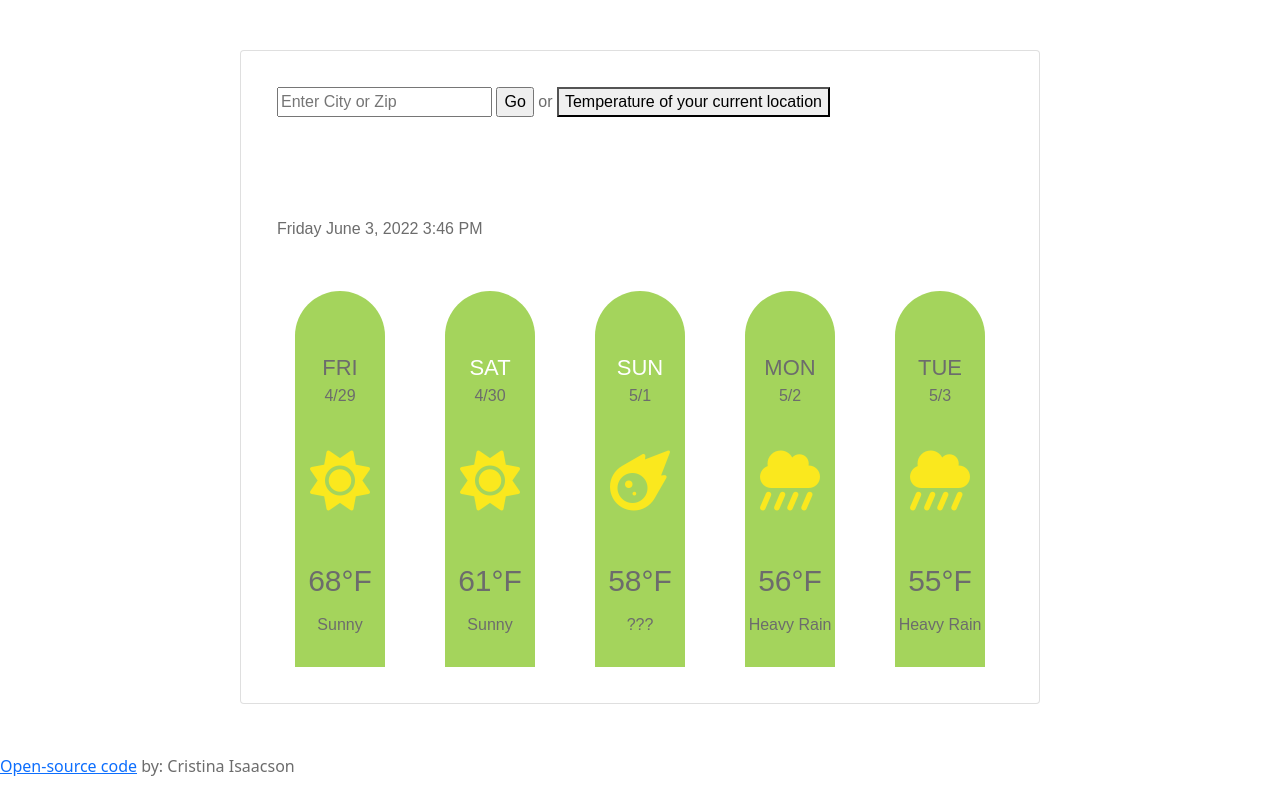
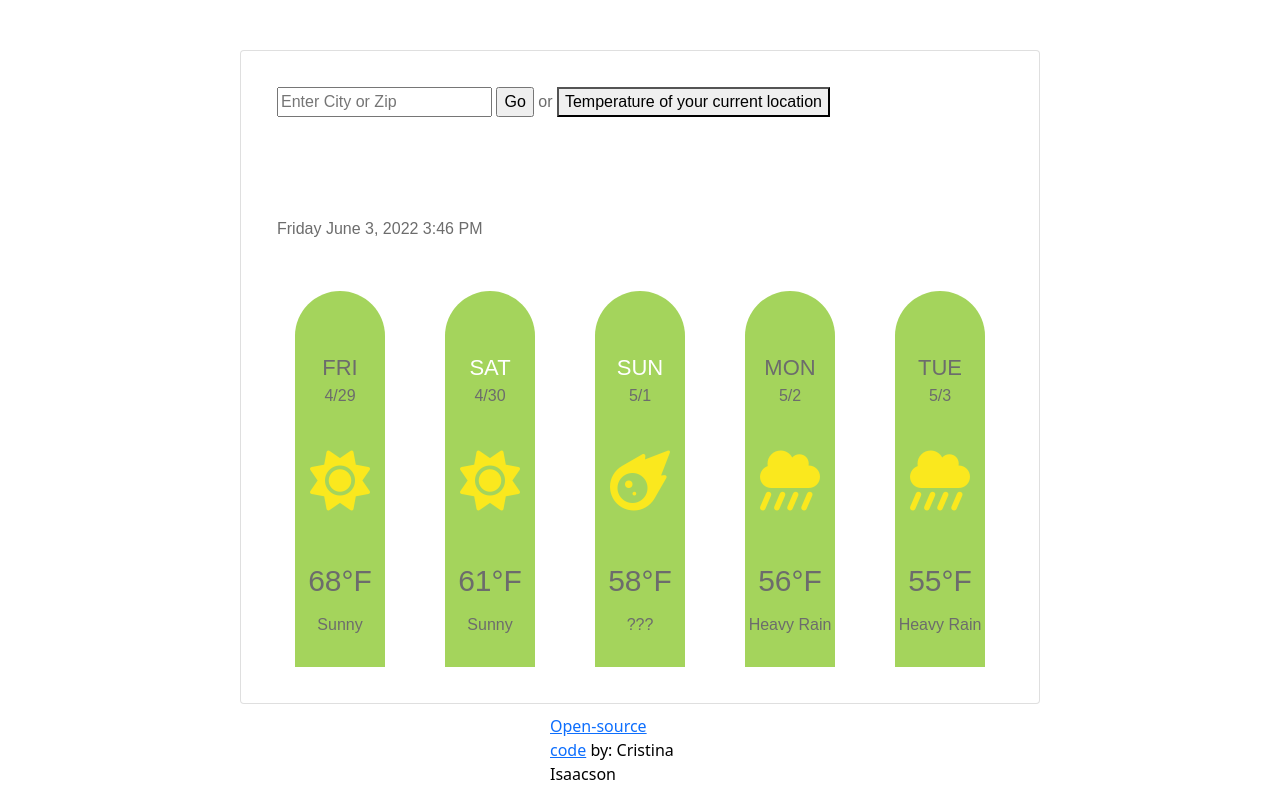
Before and after one commit to nycxcristie/weatherapp, a website built with Parcel: page index.html in a window 1280 px wide. Built offline with nearby package versions, Linux system fonts and the light colour scheme.

Commit message:
styled "open source" link

```diff
--- a/index.html
+++ b/index.html
@@ -144,7 +144,10 @@
         </div>
       </div>
     </div>
-    <a href="https://github.com/nycxcristie/weatherapp">Open-source code</a> by: Cristina Isaacson</p>
+    <p class="footer">
+      <a href="https://github.com/nycxcristie/weatherapp">Open-source code</a>
+      by: Cristina Isaacson
+    </p>
     <script src="script/javascript.js"></script>
   </body>
 </html>
--- a/src/styles.css
+++ b/src/styles.css
@@ -2,7 +2,7 @@ body {
   color: rgb(108, 108, 108);
 }
 .container {
-  padding: 50px 50px;
+  padding: 50px 50px 10px 50px;
   font-family: "Work Sans", sans-serif;
 }
 .card {
@@ -105,3 +105,10 @@ body {
   font-size: 18px;
   vertical-align: super;
 }
+
+.footer {
+  color: #000000;
+  padding: 0px 600px 20px 550px;
+  display: block;
+  margin: 0 auto;
+}
```
